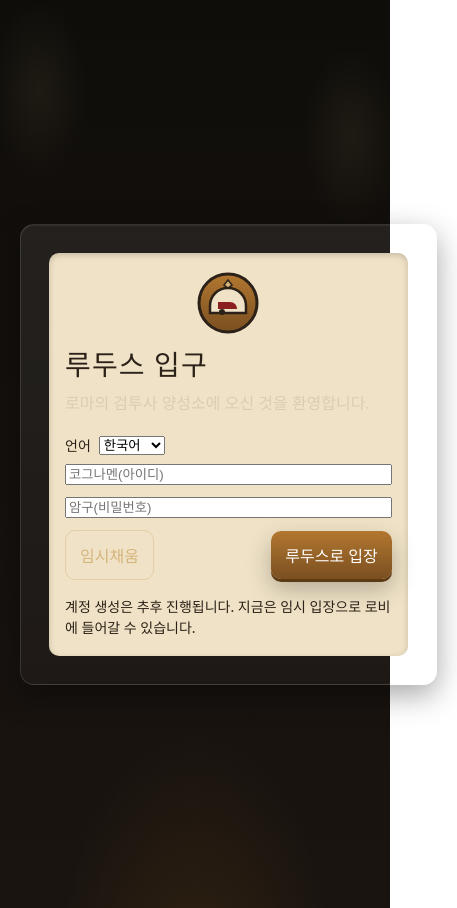
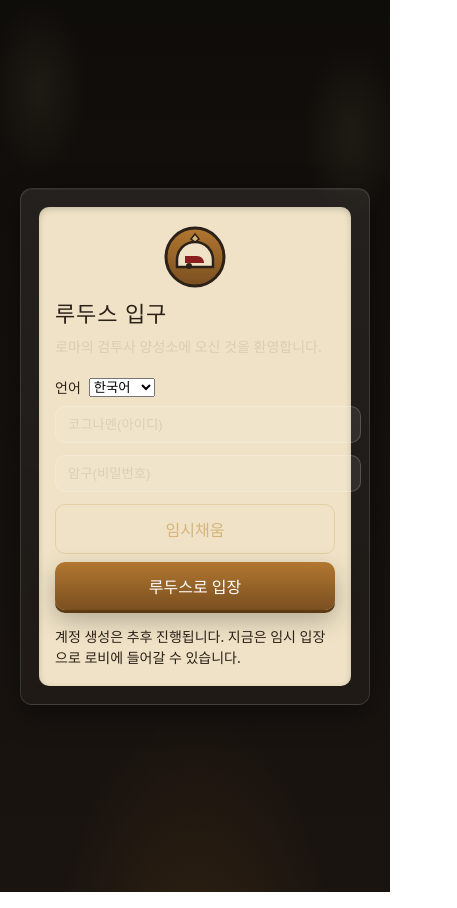
Before and after one commit to fsseer/battle, a React (Vite) app in the folder apps/web/: page /login in a window 390 px wide. Shown: the whole page, 457 px wide, since content can reach past the window. Built offline with nearby package versions, Linux system fonts and the light colour scheme; no server answers.

Commit message:
ui(web): responsive, centered layout and mobile-first controls (safe-area, full-width inputs, stacked actions)

```diff
--- a/apps/web/src/scenes/Lobby.tsx
+++ b/apps/web/src/scenes/Lobby.tsx
@@ -40,7 +40,7 @@ export default function Lobby() {
           </div>
         </div>
 
-        <div className="row section" style={{ justifyContent: 'space-between' }}>
+        <div className="actions section" style={{ justifyContent: 'space-between' }}>
           <button className="ghost-btn" onClick={() => { clear(); navigate('/login') }}>{t('lobby.logout')}</button>
           <button className="gold-btn" onClick={() => navigate('/match')}>{t('lobby.quick')}</button>
         </div>
--- a/apps/web/src/scenes/Login.tsx
+++ b/apps/web/src/scenes/Login.tsx
@@ -38,9 +38,9 @@ export default function Login() {
             </select>
           </div>
           <form onSubmit={onSubmit} className="grid" style={{ gridTemplateColumns: '1fr' }}>
-            <input placeholder={t('login.id')} value={id} onChange={(e) => setId(e.target.value)} />
-            <input placeholder={t('login.pw')} type="password" value={password} onChange={(e) => setPassword(e.target.value)} />
-            <div className="row" style={{ justifyContent: 'space-between' }}>
+            <input className="control" placeholder={t('login.id')} value={id} onChange={(e) => setId(e.target.value)} />
+            <input className="control" placeholder={t('login.pw')} type="password" value={password} onChange={(e) => setPassword(e.target.value)} />
+            <div className="actions" style={{ justifyContent: 'space-between' }}>
               <button type="button" className="ghost-btn" onClick={() => { setId('Maximus'); setPassword('test'); }}>{t('login.autofill')}</button>
               <button type="submit" className="gold-btn">{t('login.enter')}</button>
             </div>
--- a/apps/web/src/styles/theme.css
+++ b/apps/web/src/styles/theme.css
@@ -25,6 +25,8 @@ body {
   align-items: center;
   justify-content: center;
   padding: 32px 20px;
+  padding-top: calc(24px + env(safe-area-inset-top));
+  padding-bottom: calc(24px + env(safe-area-inset-bottom));
 }
 
 .panel {
@@ -34,6 +36,7 @@ body {
   border-radius: 14px;
   box-shadow: 0 10px 30px rgba(0,0,0,0.35), inset 0 1px 0 rgba(255,255,255,0.06);
   padding: 28px;
+  margin: 0 auto;
 }
 
 .parchment {
@@ -59,6 +62,29 @@ body {
   display: grid;
   grid-template-columns: repeat(auto-fit, minmax(220px, 1fr));
   gap: 12px;
+}
+
+/* Controls */
+.control {
+  width: 100%;
+  background: rgba(255,255,255,0.08);
+  color: #f7f4ee;
+  border: 1px solid rgba(255,255,255,0.18);
+  border-radius: 10px;
+  padding: 10px 12px;
+}
+.control::placeholder { color: #d9cdb4; opacity: .9; }
+
+.actions { display: flex; gap: 8px; }
+
+/* Responsive */
+@media (max-width: 640px) {
+  .panel { padding: 18px; width: 100%; border-radius: 12px; }
+  .title { font-size: 22px; }
+  .subtitle { font-size: 14px; }
+  .grid { grid-template-columns: 1fr; }
+  .actions { flex-direction: column; }
+  .actions .gold-btn, .actions .ghost-btn { width: 100%; }
 }
 
 .gold-btn {
```
